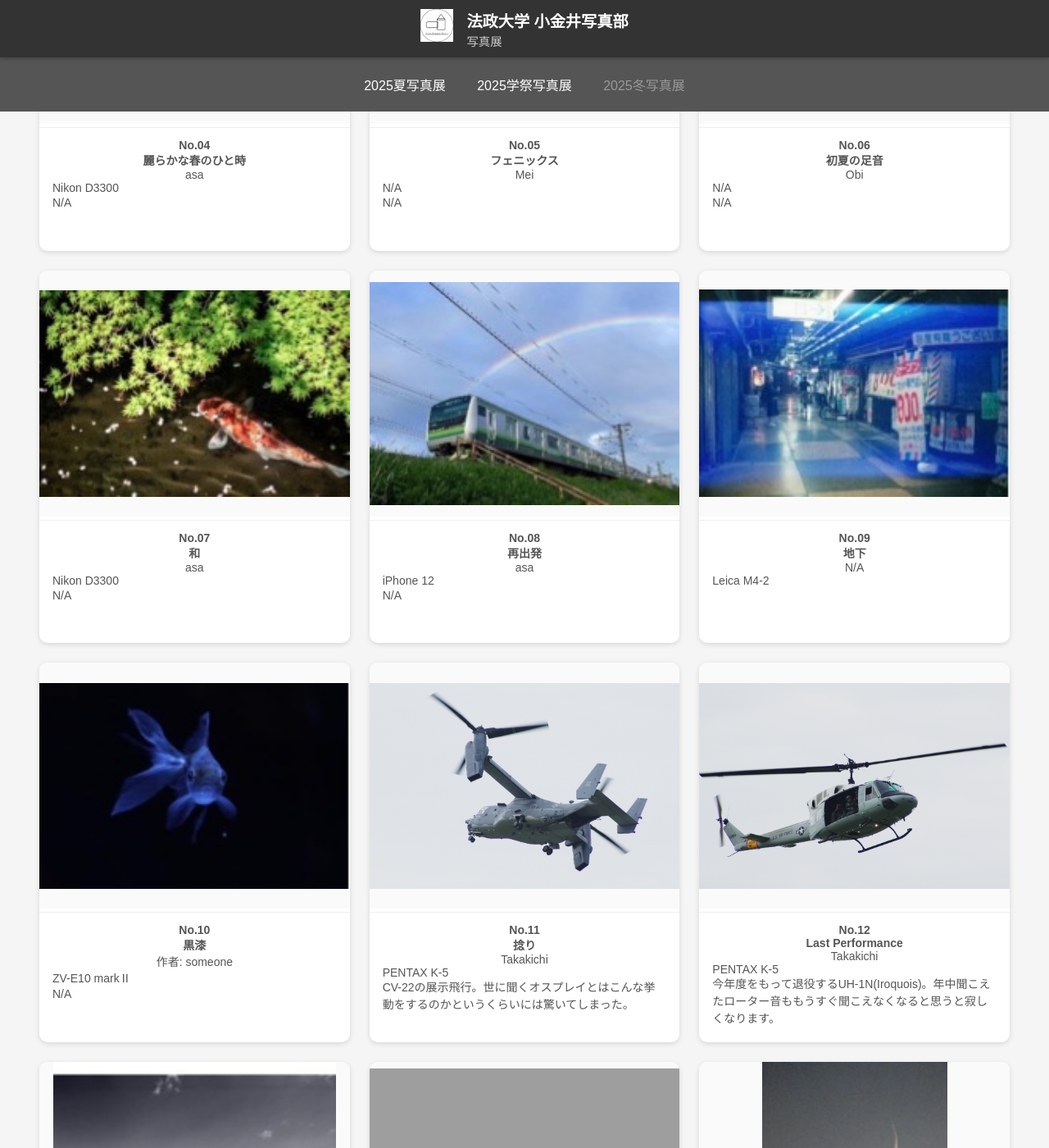
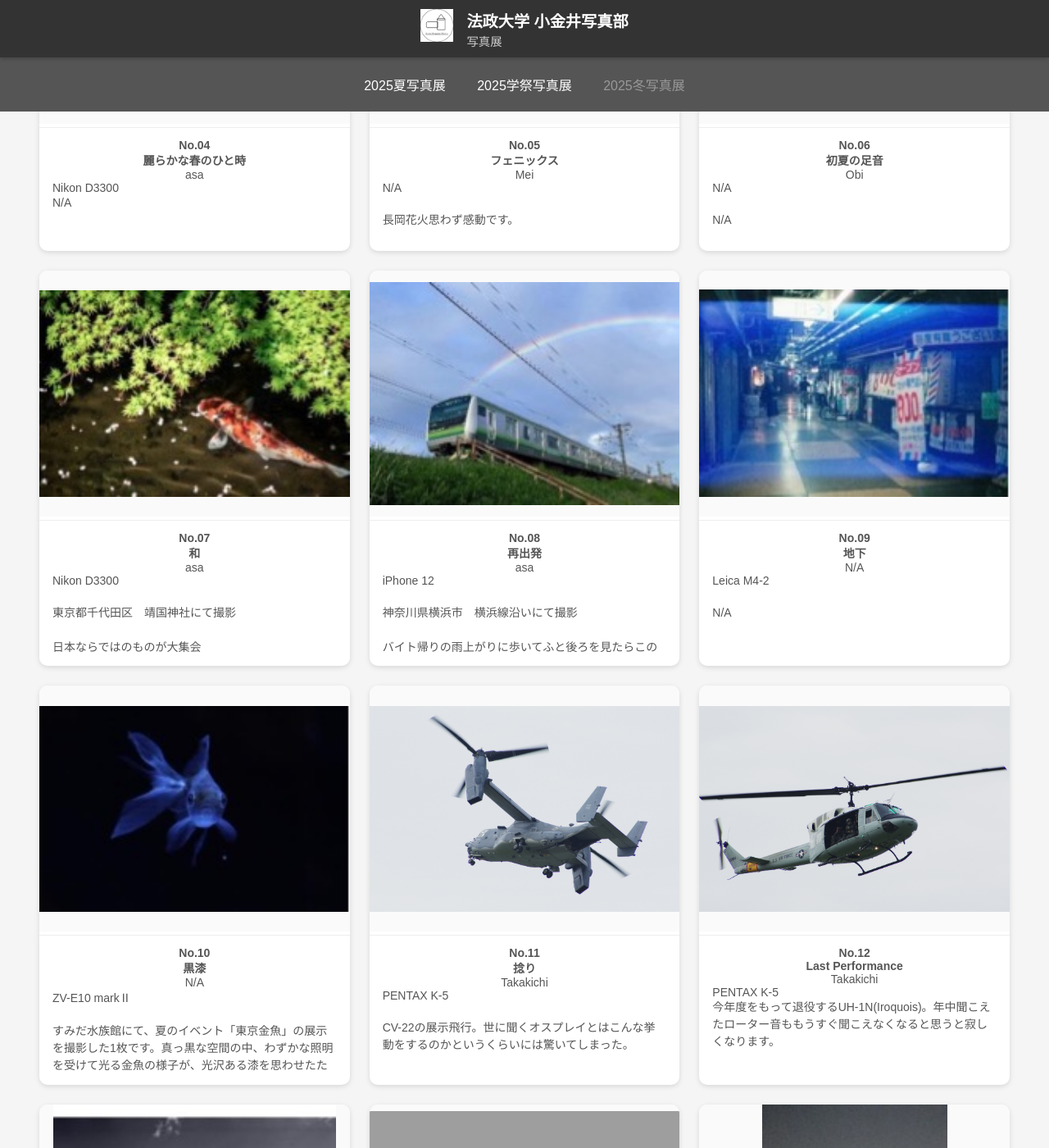
Before and after one commit to fujiyoshi-takayuki/photo-exhibition-site, a Jekyll site: the page built from 2025/summer/af69592862e159a7cf723a78c20a47ce109d13b04db75224503159b765b84967/index.html, in a window 1280 px wide and 1400 px high, scrolled down 984 px. Shown: the whole window at 82% size. Built offline with Jekyll 4.4.1, drawn with Linux system fonts in a browser that asks for light colours; grey boxes are pictures that could not be loaded.

Commit message:
set more information

```diff
--- a/2025/summer/af69592862e159a7cf723a78c20a47ce109d13b04db75224503159b765b84967/index.html
+++ b/2025/summer/af69592862e159a7cf723a78c20a47ce109d13b04db75224503159b765b84967/index.html
@@ -89,9 +89,14 @@ title: 2025年度 夏写真展 「閃光」 作品一覧
           <div class="work-info">
             <p class="work-number"><strong>No.05</strong></p>
             <p class="work-title">フェニックス</p>
-            <p class="work-author">Mei</p>
+            <p class="work-author" data-instagram="">
+              Mei
+              <!-- {% include insta-icon.html %} -->
+            </p>
             <p class="work-camera">N/A</p>
-            <p class="work-description">N/A</p>
+            <p class="work-description">
+              長岡花火思わず感動です。
+            </p>
           </div>
         </div>
 
@@ -105,9 +110,14 @@ title: 2025年度 夏写真展 「閃光」 作品一覧
           <div class="work-info">
             <p class="work-number"><strong>No.06</strong></p>
             <p class="work-title">初夏の足音</p>
-            <p class="work-author">Obi</p>
+            <p class="work-author" data-instagram="">
+              Obi
+              <!-- {% include insta-icon.html %} -->
+            </p>
             <p class="work-camera">N/A</p>
-            <p class="work-description">N/A</p>
+            <p class="work-description">
+              N/A
+            </p>
           </div>
         </div>
 
@@ -121,9 +131,17 @@ title: 2025年度 夏写真展 「閃光」 作品一覧
           <div class="work-info">
             <p class="work-number"><strong>No.07</strong></p>
             <p class="work-title">和</p>
-            <p class="work-author">asa</p>
+            <p class="work-author" data-instagram="">
+              asa
+              <!-- {% include insta-icon.html %} -->
+            </p>
             <p class="work-camera">Nikon D3300</p>
-            <p class="work-description">N/A</p>
+            <p class="work-description">
+              東京都千代田区　靖国神社にて撮影
+
+              日本ならではのものが大集会
+              春から夏へと季節が移り変わる瞬間である。
+            </p>
           </div>
         </div>
 
@@ -137,9 +155,16 @@ title: 2025年度 夏写真展 「閃光」 作品一覧
           <div class="work-info">
             <p class="work-number"><strong>No.08</strong></p>
             <p class="work-title">再出発</p>
-            <p class="work-author">asa</p>
+            <p class="work-author" data-instagram="">
+              asa
+              <!-- {% include insta-icon.html %} -->
+            </p>
             <p class="work-camera">iPhone 12</p>
-            <p class="work-description">N/A</p>
+            <p class="work-description">
+              神奈川県横浜市　横浜線沿いにて撮影
+
+              バイト帰りの雨上がりに歩いてふと後ろを見たらこの光景が広がっていた。バイトで疲れてたけどこの光景に心が揺れた。
+            </p>
           </div>
         </div>
 
@@ -153,9 +178,14 @@ title: 2025年度 夏写真展 「閃光」 作品一覧
           <div class="work-info">
             <p class="work-number"><strong>No.09</strong></p>
             <p class="work-title">地下</p>
-            <p class="work-author">N/A</p>
+            <p class="work-author" data-instagram="">
+              N/A
+              <!-- {% include insta-icon.html %} -->
+            </p>
             <p class="work-camera">Leica M4-2</p>
-            <p class="work-description"></p>
+            <p class="work-description">
+              N/A
+            </p>
           </div>
         </div>
 
@@ -169,9 +199,14 @@ title: 2025年度 夏写真展 「閃光」 作品一覧
           <div class="work-info">
             <p class="work-number"><strong>No.10</strong></p>
             <p class="work-title">黒漆</p>
-            <p class="work-author">作者: someone</p>
+            <p class="work-author" data-instagram="">
+              N/A
+              <!-- {% include insta-icon.html %} -->
+            </p>
             <p class="work-camera">ZV-E10 markⅡ</p>
-            <p class="work-description">N/A</p>
+            <p class="work-description">
+              すみだ水族館にて、夏のイベント「東京金魚」の展示を撮影した1枚です。真っ黒な空間の中、わずかな照明を受けて光る金魚の様子が、光沢ある漆を思わせたため、タイトルを「黒漆」としました。
+            </p>
           </div>
         </div>
 
@@ -190,7 +225,8 @@ title: 2025年度 夏写真展 「閃光」 作品一覧
               <!-- {% include insta-icon.html %} -->
             </p>
             <p class="work-camera">PENTAX K-5</p>
-            <p class="work-description">CV-22の展示飛行。世に聞くオスプレイとはこんな挙動をするのかというくらいには驚いてしまった。
+            <p class="work-description">
+              CV-22の展示飛行。世に聞くオスプレイとはこんな挙動をするのかというくらいには驚いてしまった。
             </p>
           </div>
         </div>
```
